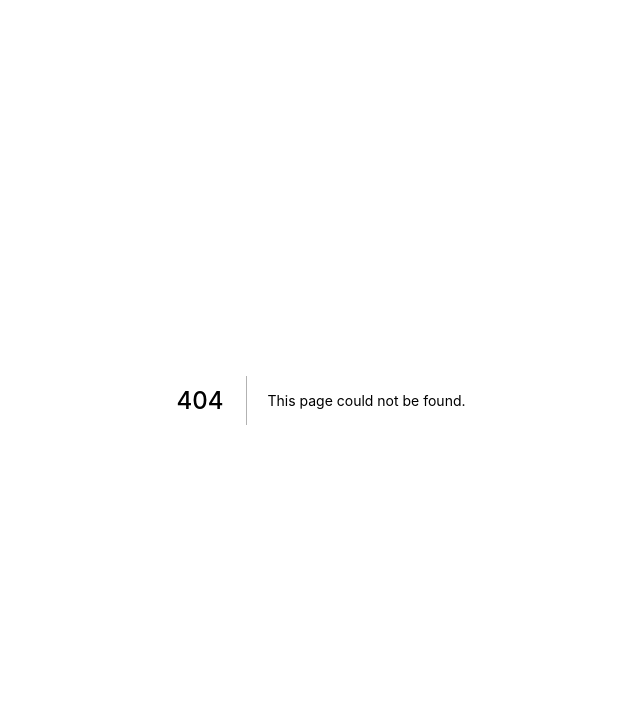
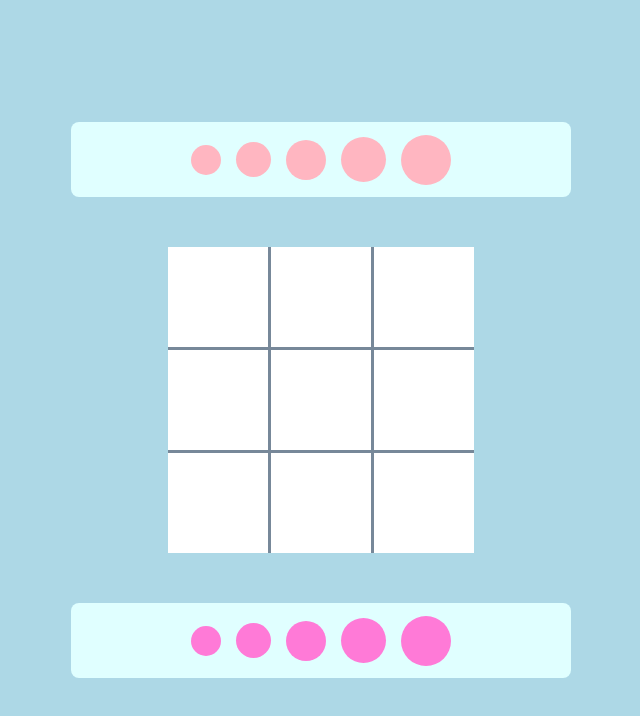
Before and after one commit to chrisgabs/tictactoe, a Next.js app: page /tictactoe in a window 1280 px wide. Before the commit this address had no page. Shown: the top 716 px of the page, without its empty margins (319-959 px from the left). Built offline with nearby package versions, Linux system fonts and the light colour scheme.

Commit message:
feat: initial drag and drop functionality

```diff
--- a/package.json
+++ b/package.json
@@ -19,6 +19,7 @@
     "@types/react-dom": "18.0.6",
     "eslint": "8.22.0",
     "eslint-config-next": "12.2.5",
+    "sass": "^1.54.5",
     "typescript": "4.7.4"
   }
 }
--- a/pages/_app.tsx
+++ b/pages/_app.tsx
@@ -1,4 +1,4 @@
-import '../styles/globals.css'
+import '../styles/globals.sass'
 import type { AppProps } from 'next/app'
 
 function MyApp({ Component, pageProps }: AppProps) {
--- /dev/null
+++ b/pages/tictactoe.tsx
@@ -0,0 +1,69 @@
+import type { NextPage } from 'next'
+import styles from '../styles/Tictactoe.module.sass'
+
+let dragged : any = null;
+
+const drag = (e: any) => {
+    e.dataTransfer.setData("text", e.target.id)
+    e.dataTransfer.setData("hatdog", e.target.id)
+    dragged = e.target
+    // console.log(e.target);
+    // console.log("dragged")
+}
+
+const dragOver = (e: any) => {
+    e.preventDefault()
+    // console.log(e);
+}
+
+const drop = (e: any) => {
+    console.log(e)
+
+    // e.preventDeafult()
+    // let data = e.dataTransfer.getData("text")
+    dragged.parentNode.removeChild(dragged);
+    e.target.appendChild(dragged)
+    console.log("dropped")
+}
+
+const TicTacToe: NextPage = () => {
+    return (
+        <div id="main-container">
+            <div className="pieces-container" onDrop={drop} onDragOver={dragOver}>
+                <div id="PIECE1" className="piece s1 p1" draggable="true" onDrag={drag}></div>
+                <div className="piece s2 p1"></div>
+                <div className="piece s3 p1"></div>
+                <div className="piece s4 p1"></div>
+                <div className="piece s5 p1"></div>
+            </div>
+
+            <div className="parent">
+                <div className="row">
+                    <div className="tile" id="t1" onDragOver={dragOver} onDrop={drop}></div>
+                    <div className="tile" id="t2"></div>
+                    <div className="tile" id="t3"></div>
+                </div>
+                <div className="row">
+                    <div className="tile" id="t4"></div>
+                    <div className="tile" id="t5"></div>
+                    <div className="tile" id="t6"></div>
+                </div>
+                <div className="row">
+                    <div className="tile" id="t7"></div>
+                    <div className="tile" id="t8"></div>
+                    <div className="tile" id="t9"></div>
+                </div>
+            </div>
+
+            <div className="pieces-container">
+                <div className="piece s1 p2"></div>
+                <div className="piece s2 p2"></div>
+                <div className="piece s3 p2"></div>
+                <div className="piece s4 p2"></div>
+                <div className="piece s5 p2"></div>
+            </div>
+        </div>
+    )
+}
+
+export default TicTacToe
--- a/styles/globals.css
+++ b/styles/Tictactoe.module.sass
@@ -1,25 +1,12 @@
-html {
-  height: 100vh;
-}
-
-body {
-  height: 100vh;
-}
-
-#__next {
-  height: 100%;
-}
-
-#main-container {
+#main-container
   background-color: lightblue;
   display: flex;
   justify-content: center;
   align-items: center;
   flex-direction: column;
   height: 100%;
-}
 
-.pieces-container {
+.pieces-container
   background-color: lightcyan;
   border-radius: 8px;
   display: flex;
@@ -28,9 +15,9 @@ body {
   height: 75px;
   width: 500px;
   gap: 15px;
-}
 
-.parent {
+
+.parent
   margin: 50px;
   display: flex;
   gap: 3px;
@@ -39,54 +26,43 @@ body {
   width: 306px;
   height: 306px;
   background-color: lightslategray;
-}
 
-.p2 * {
+.p2 *
   background-color: rgb(255, 122, 215);
-}
 
-.p1 * {
+.p1 *
   background-color: lightpink;
-}
 
-.row {
+.row
   display: flex;
   gap: 3px;
   justify-content: space-between;
-}
 
-.tile {
+.tile
   background-color: white;
   width: 100px;
   height: 100px;
-}
 
-.piece {
+.piece
   /* background-color: lightpink; */
   border-radius: 50px;
-}
 
-.s1 {
+.s1
   height: 30px;
   width: 30px;
-}
 
-.s2 {
+.s2
   height: 35px;
   width: 35px;
-}
 
-.s3 {
+.s3
   height: 40px;
   width: 40px;
-}
 
-.s4 {
+.s4
   height: 45px;
   width: 45px;
-}
 
-.s5 {
+.s5
   height: 50px;
   width: 50px;
-}
--- /dev/null
+++ b/styles/globals.sass
@@ -0,0 +1,80 @@
+html, body
+  margin: 0
+  padding: 0
+  height: 100vh
+
+#__next
+  height: 100%
+
+#main-container
+  background-color: lightblue
+  display: flex
+  justify-content: center
+  align-items: center
+  flex-direction: column
+  height: 100%
+
+.pieces-container
+  background-color: lightcyan
+  border-radius: 8px
+  display: flex
+  justify-content: center
+  align-items: center
+  height: 75px
+  width: 500px
+  gap: 15px
+
+
+.parent
+  margin: 50px
+  display: flex
+  gap: 3px
+  justify-content: space-between
+  flex-direction: column
+  width: 306px
+  height: 306px
+  background-color: lightslategray
+
+.p2
+  background-color: rgb(255, 122, 215)
+
+.p1
+  background-color: lightpink
+
+.row
+  display: flex
+  gap: 3px
+  justify-content: space-between
+
+.tile
+  background-color: white
+  width: 100px
+  height: 100px
+  display: flex
+  align-items: center
+  justify-content: center
+
+.piece
+  /* background-color: lightpink */
+  z-index: 99
+  border-radius: 50px
+
+.s1
+  height: 30px
+  width: 30px
+
+.s2
+  height: 35px
+  width: 35px
+
+.s3
+  height: 40px
+  width: 40px
+
+.s4
+  height: 45px
+  width: 45px
+
+.s5
+  height: 50px
+  width: 50px
```
Also changed, not shown: pages/index.tsx (+1 -93 lines), 1 other file (tests, documents, lock files or other folders).
